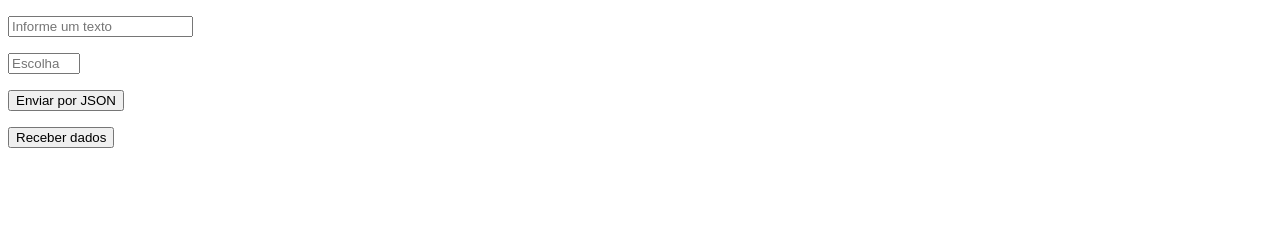
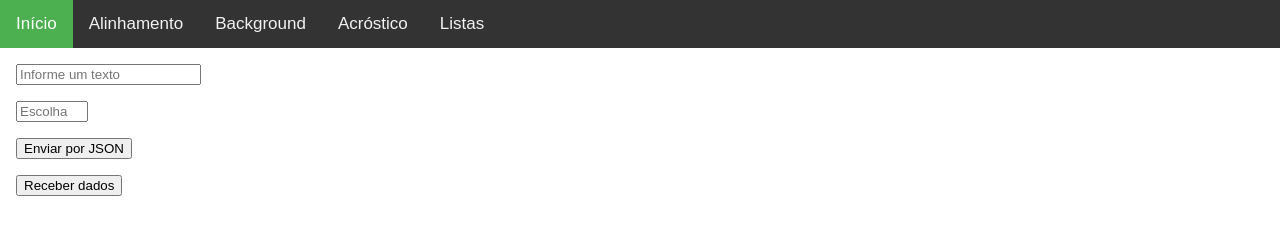
Before and after one commit to ProfAlex2021/1DSFATEC, a plain HTML site: page index.html in a window 1280 px wide. Drawn offline with Linux system fonts and the light colour scheme.

Commit message:
Site com menu

```diff
--- a/index.html
+++ b/index.html
@@ -1,10 +1,52 @@
 <!DOCTYPE html>
-<html>
-    <head>
-        <meta charset="utf-8" />
-        <meta lang="pt-br" />
-    </head>
-    <body>
+<html lang="pt-br">
+
+<head>
+    <meta name="viewport" content="width=device-width, initial-scale=1">
+    <meta charset="utf-8" />
+    <style>
+        body {
+            margin: 0;
+            font-family: Arial, Helvetica, sans-serif;
+        }
+
+        .topnav {
+            overflow: hidden;
+            background-color: #333;
+        }
+
+        .topnav a {
+            float: left;
+            color: #f2f2f2;
+            text-align: center;
+            padding: 14px 16px;
+            text-decoration: none;
+            font-size: 17px;
+        }
+
+        .topnav a:hover {
+            background-color: #ddd;
+            color: black;
+        }
+
+        .topnav a.active {
+            background-color: #4CAF50;
+            color: white;
+        }
+    </style>
+</head>
+
+<body>
+
+    <div class="topnav">
+        <a class="active" href="/">Início</a>
+        <a href="alinhamento.html">Alinhamento</a>
+        <a href="background.html">Background</a>
+        <a href="acrostico.html">Acróstico</a>
+        <a href="listas.html">Listas</a>
+    </div>
+
+    <div style="padding-left:16px">
         <div>
             <form>
                 <p>
@@ -14,7 +56,7 @@
                     <input type="number" id="nmbExemplo" placeholder="Escolha um número" min="-100" max="100" />
                 </p>
                 <p>
-                    <input type="submit" id="sbmExemplo" value="Enviar por JSON"/>
+                    <input type="submit" id="sbmExemplo" value="Enviar por JSON" />
                 </p>
             </form>
         </div>
@@ -24,5 +66,8 @@
         <div id="divResultado">
 
         </div>
-    </body>
+    </div>
+
+</body>
+
 </html>
```
Also changed, not shown: acrostico.html (added, +70 -0 lines), alinhamento.html (added).
